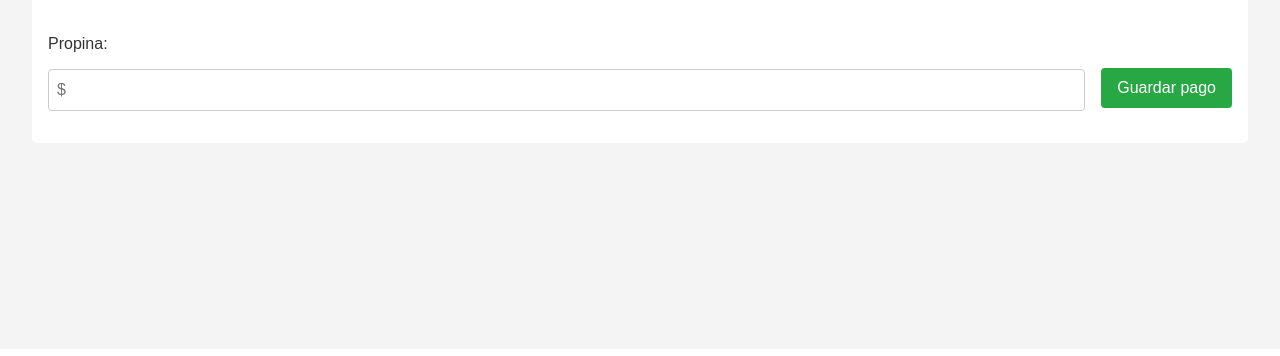
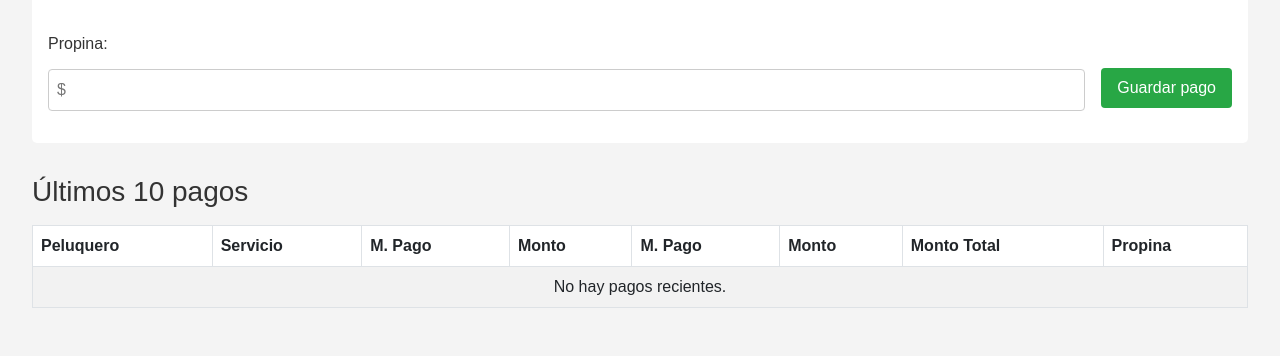
Before and after one commit to lucasleis/barberpay, a Flask app: page /payments/new in a window 1280 px wide. Shown: the part 451-807 px from the top of the page. Before the commit the page ends 562 px from the top, so only its background shows below. Run offline with Flask 3, Linux system fonts and the light colour scheme; data that the repository does not hold is empty.

Commit message:
mostrar ultimos 10 pagos (falta relacionar con db)

```diff
--- a/app/templates/add_payment.html
+++ b/app/templates/add_payment.html
@@ -95,6 +95,60 @@
         </div>
     </div>
 </form>
+
+<h3>Últimos 10 pagos</h3>
+
+<table class="table table-striped table-bordered" style="margin-top: 1rem;">
+  <thead>
+    <tr>
+      <th>Peluquero</th>
+      <th>Servicio</th>
+      <th>M. Pago </th>
+      <th>Monto</th>
+      <th>M. Pago</th>
+      <th>Monto</th>
+      <th>Monto Total</th>
+      <th>Propina</th>
+    </tr>
+  </thead>
+  <tbody>
+    {% if last_payments %}
+      {% for payment in last_payments %}
+        <tr>
+          <td>{{ payment.appointment.barber.name }}</td>
+          <td>{{ payment.appointment.service.name }}</td>
+          <td>{{ payment.payment_method1.nombre }}</td>
+          <td>${{ "%.2f"|format(payment.amount_method1) }}</td>
+          <td>
+            {% if payment.payment_method2 %}
+              {{ payment.payment_method2.nombre }}
+            {% else %}
+              -
+            {% endif %}
+          </td>
+          <td>
+            {% if payment.amount_method2 %}
+              ${{ "%.2f"|format(payment.amount_method2) }}
+            {% else %}
+              -
+            {% endif %}
+          </td>
+          <td>${{ "%.2f"|format(payment.amount_method1 + (payment.amount_method2 or 0)) }}</td>
+          <td>
+            {% if payment.amount_tip %}
+              ${{ "%.2f"|format(payment.amount_tip) }}
+            {% else %}
+              -
+            {% endif %}
+          </td>
+        </tr>
+      {% endfor %}
+    {% else %}
+      <tr><td colspan="8" class="text-center">No hay pagos recientes.</td></tr>
+    {% endif %}
+  </tbody>
+</table>
+
 
 <script>
     const serviceSelect = document.getElementById('serviceSelect');
```
Also changed, not shown: 1 other file.
